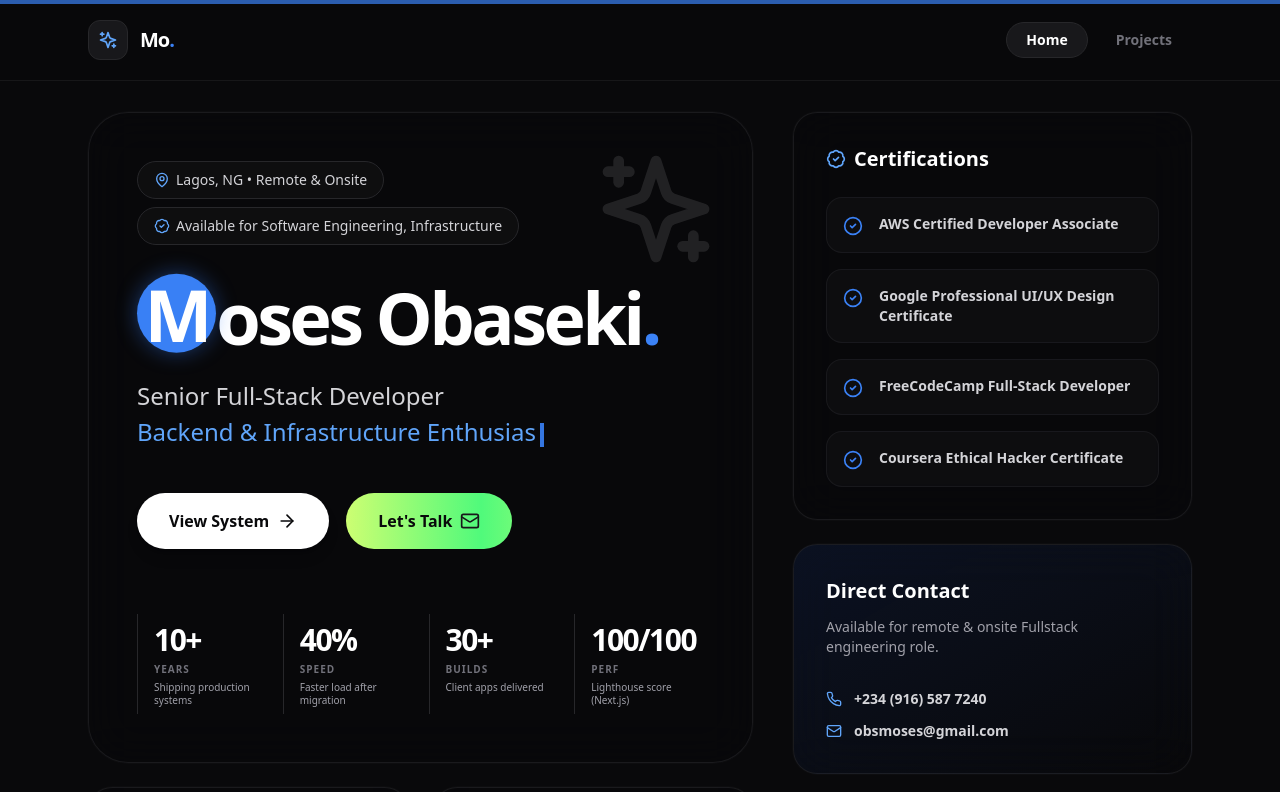
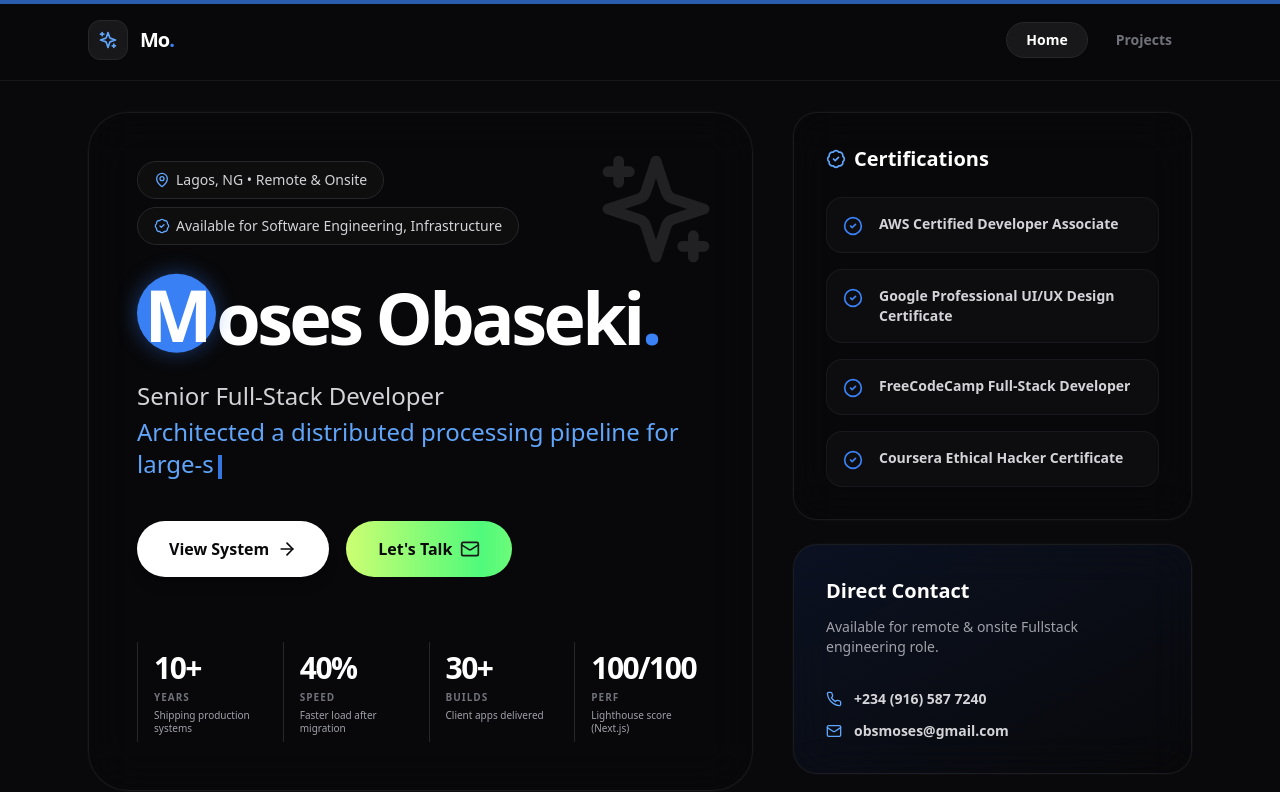
Before and after one commit to Mosesosamede/Mo-portfolio-, a React (Vite) app: page / in a window 1280 px wide. Shown: the top 792 px of the page. Built offline with nearby package versions, Linux system fonts and the light colour scheme.

Commit message:
Update summary items in App.jsx
Removed outdated summary items and added new achievements related to system design and performance optimization.

```diff
--- a/src/App.jsx
+++ b/src/App.jsx
@@ -88,10 +88,9 @@
   nickname: "Mo",
   title: "Senior Full-Stack Developer",
   summaryItems: [
-    "Backend & Infrastructure Enthusiast",
-    "High-Fidelity Frontend Engineer",
-    "Open to Remote & Onsite roles",
-    "Solving complex problems at scale"
+    "Architected a distributed processing pipeline for large-scale sentiment analysis",
+    "Optimized data flow and system performance under high-volume workloads",
+    "Owned system design, implementation, and iteration",
   ],
   location: "Lagos, NG • Remote & Onsite",
   email: "obsmoses@gmail.com",
```
